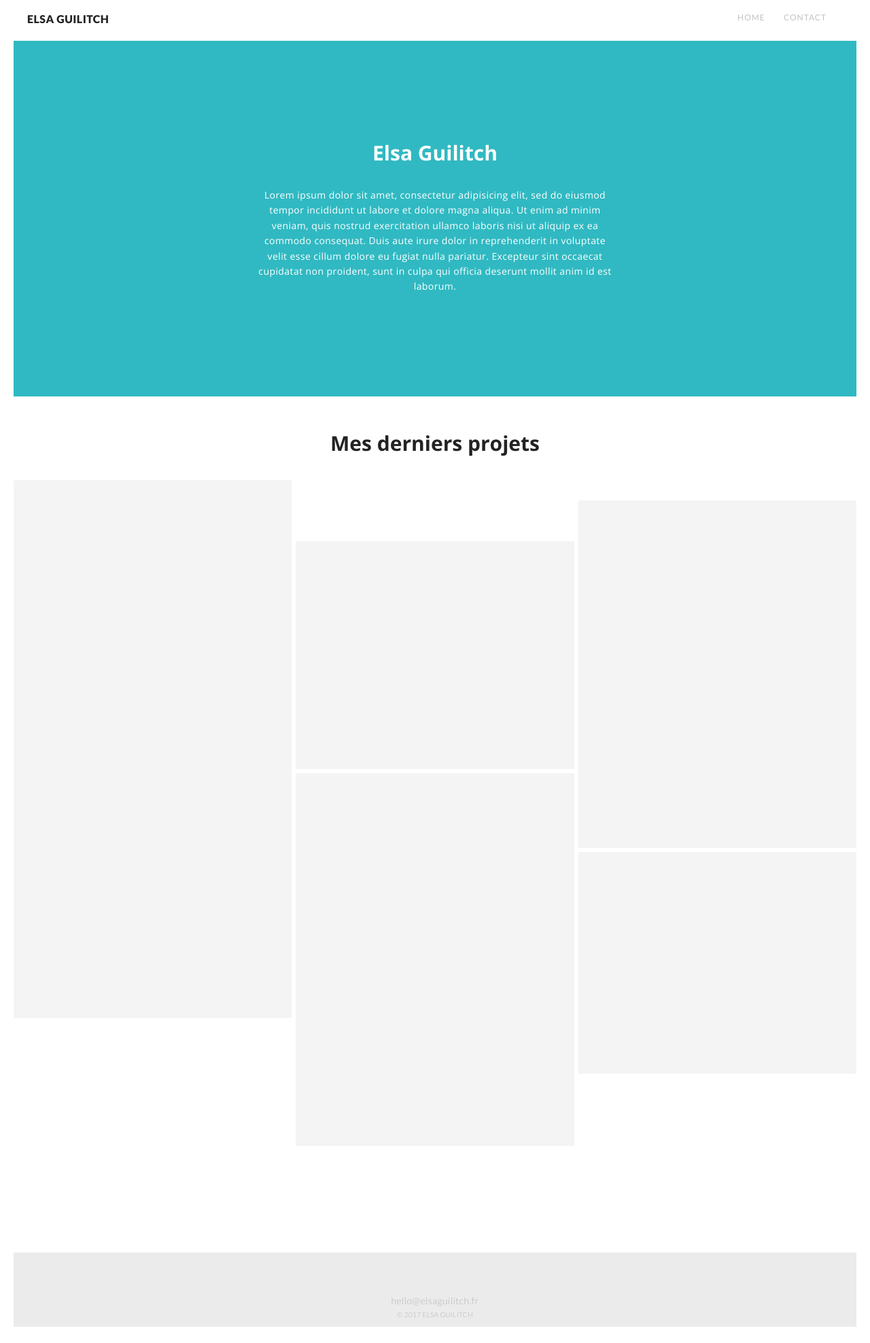
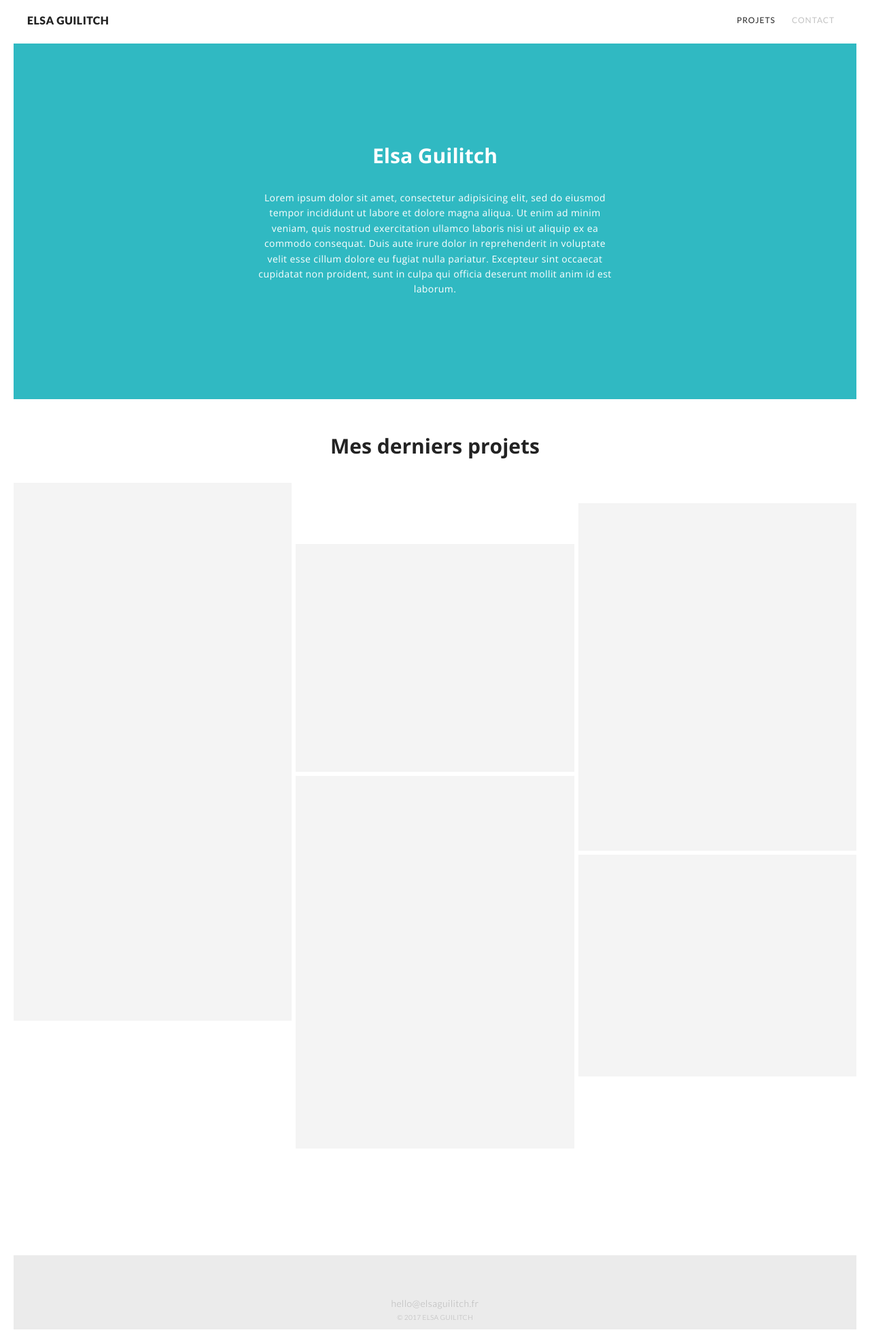
Before and after one commit to ElsaGuilitch/elsaguilitch.github.io, a Jekyll site: the page built from index.md, in a window 1280 px wide. Shown: the whole page at 68% size. Built offline with Jekyll 4.4.1, drawn with Linux system fonts in a browser that asks for light colours.

Commit message:
Header Fix

```diff
--- a/_includes/header.html
+++ b/_includes/header.html
@@ -1,12 +1,10 @@
 <header class="header">
-    <a class="logo" href="/" title="Elsa Guilitch">
-        Elsa <span>Guilitch</span>
-    </a>
+    <a class="logo" href="/" title="Elsa Guilitch">Elsa <span>Guilitch</span></a>
 
     <nav class="nav-wrapper">
         <ul>
-            <li><a href="/" title="Home">Home</a></li>
-            <li><a href="/contact" title="Contact">Contact</a></li>
+            <li><a class="{% if page.url != '/contact/' %}active{% endif %}" href="/" title="Projets">Projets</a></li>
+            <li><a class="{% if page.url == '/contact/' %}active{% endif %}" href="/contact" title="Contact">Contact</a></li>
         </ul>
     </nav>
 </header>
--- a/_layouts/default.html
+++ b/_layouts/default.html
@@ -24,7 +24,7 @@
 
         <link rel="stylesheet" href="/static/css/main.css">
         <link href="https://fonts.googleapis.com/css?family=Open+Sans:300,400,600,700,800" rel="stylesheet">
-        <link href="https://fonts.googleapis.com/css?family=Lato:300,400,700,900" rel="stylesheet">
+        <link href="https://fonts.googleapis.com/css?family=Lato:100,300,400,700,900" rel="stylesheet">
     </head>
 
     <body class="{{ page.body_class }}">
--- a/_sass/_base.scss
+++ b/_sass/_base.scss
@@ -14,71 +14,6 @@ body {
     border-right:  10px solid white;
     border-left:   10px solid white;
     border-bottom: 10px solid white;
-  }
-
-  header.header {
-    $padding: 20px;
-
-    background-color: $white;
-    padding: 20px;
-    box-sizing: border-box;
-    @include clearfix();
-
-    .logo {
-      float: left;
-      font-family: 'Lato', sans-serif;
-      font-size: 16px;
-      font-weight: 900;
-      letter-spacing: 0.03em;
-      color: $black;
-      text-decoration: none;
-      text-transform: uppercase;
-      vertical-align: middle;
-    }
-
-    .nav-wrapper {
-      float: right;
-      font-family: 'Lato', sans-serif;
-      font-size: 12px;
-      font-weight: 400;
-      letter-spacing: 0.08em;
-      text-align: right;
-      vertical-align: middle;
-
-      li {
-        display: inline-block;
-        margin-right: 24px;
-        // &:first-of-type { margin-right: 18px; }
-
-        a {
-          color: #c2c2c2;
-          text-transform: uppercase;
-          text-decoration: none;
-          &:hover { color: $black; }
-        }
-      }
-    }
-  }
-
-  footer.footer {
-    $color: #ebebeb;
-
-    padding: 60px 0 10px;
-    background-color: $color;
-    text-align: center;
-    border-top: 4px solid $white;
-    box-sizing: border-box;
-
-    span {
-      font-family: 'Lato', sans-serif;
-      font-size: 10px;
-      font-weight: 300;
-      color: darken($color, 22%);
-      line-height: 1.6em;
-      letter-spacing: 0.03em;
-
-      .email { font-size: 14px; }
-    }
   }
 
   // ----------------------------------------
--- a/_sass/_env.scss
+++ b/_sass/_env.scss
@@ -17,7 +17,7 @@ $martin-color: #30b9c2;
 
 // Variables
 
-$header-size: 56px;
+$header-size: 60px;
 $s-pad-top: 150px;
 $s-pad-top-mob: 80px;
 $s-pad-sides: 7%;
--- /dev/null
+++ b/_sass/_layout.scss
@@ -0,0 +1,69 @@
+ header.header {
+  height: $header-size;
+  line-height: $header-size;
+  font-size: 0;
+  padding: 0 20px;
+  box-sizing: border-box;
+  background-color: $white;
+  @include clearfix();
+
+  @media #{$mobile} { padding: 0 10px }
+
+  .logo {
+    float: left;
+    font-family: 'Lato', sans-serif;
+    font-size: 16px;
+    font-weight: 900;
+    letter-spacing: 0.03em;
+    color: $black;
+    text-decoration: none;
+    text-transform: uppercase;
+    vertical-align: middle;
+  }
+
+  .nav-wrapper {
+    float: right;
+    ul, li { height: $header-size; }
+
+    li {
+      display: inline-block;
+
+      a {
+        display: block;
+        color: #c2c2c2;
+        font-family: 'Lato', sans-serif;
+        font-size: 12px;
+        font-weight: 400;
+        letter-spacing: 0.08em;
+        text-transform: uppercase;
+        text-decoration: none;
+        padding: 0 12px;
+        @include transition(color 0.224s ease-in-out);
+        &:hover { color: $black; }
+
+        &.active { color: $black; }
+      }
+    }
+  }
+}
+
+footer.footer {
+  $color: #ebebeb;
+
+  padding: 60px 0 10px;
+  background-color: $color;
+  text-align: center;
+  border-top: 4px solid $white;
+  box-sizing: border-box;
+
+  span {
+    font-family: 'Lato', sans-serif;
+    font-size: 10px;
+    font-weight: 300;
+    color: darken($color, 22%);
+    line-height: 1.6em;
+    letter-spacing: 0.03em;
+
+    .email { font-size: 14px; }
+  }
+}
--- a/static/css/main.scss
+++ b/static/css/main.scss
@@ -7,6 +7,7 @@
 @import "_media-queries";
 
 @import "_base";
+@import "_layout";
 
 @import "_homepage";
 @import "_projects";
```
